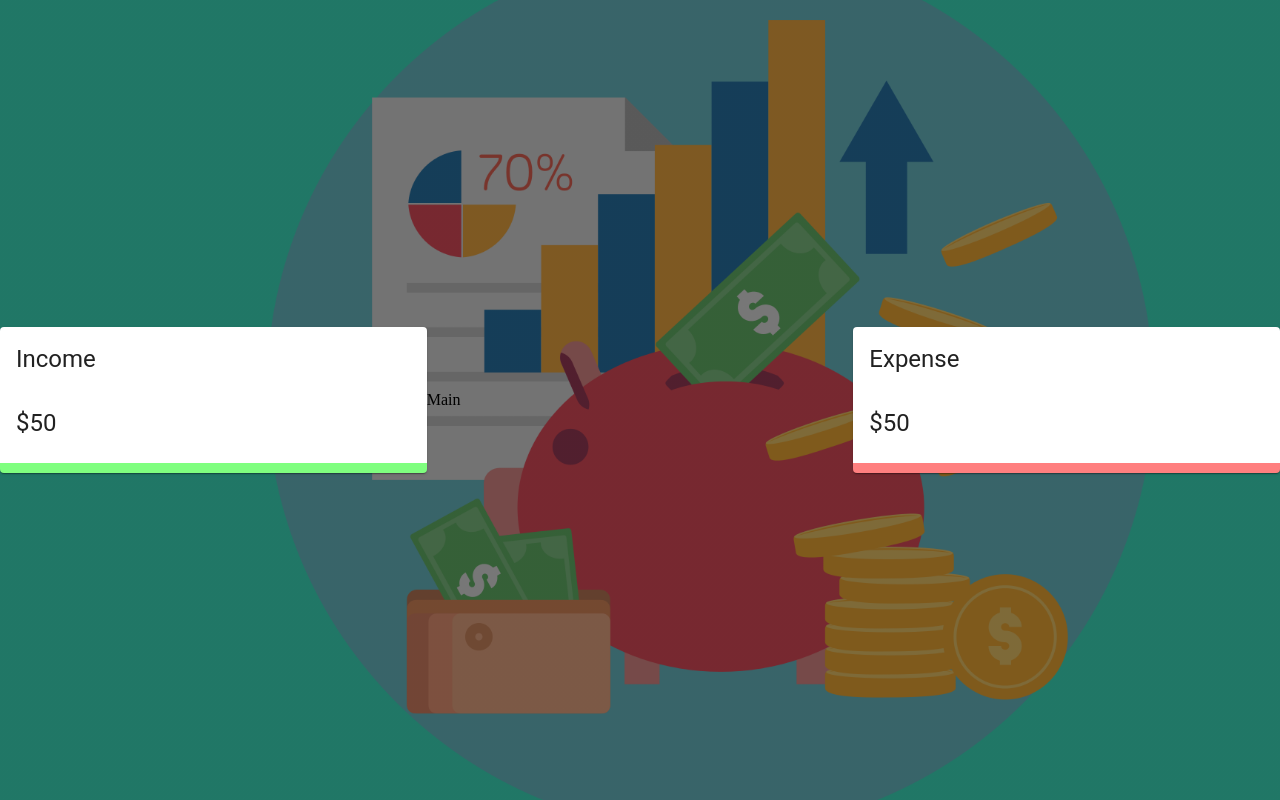
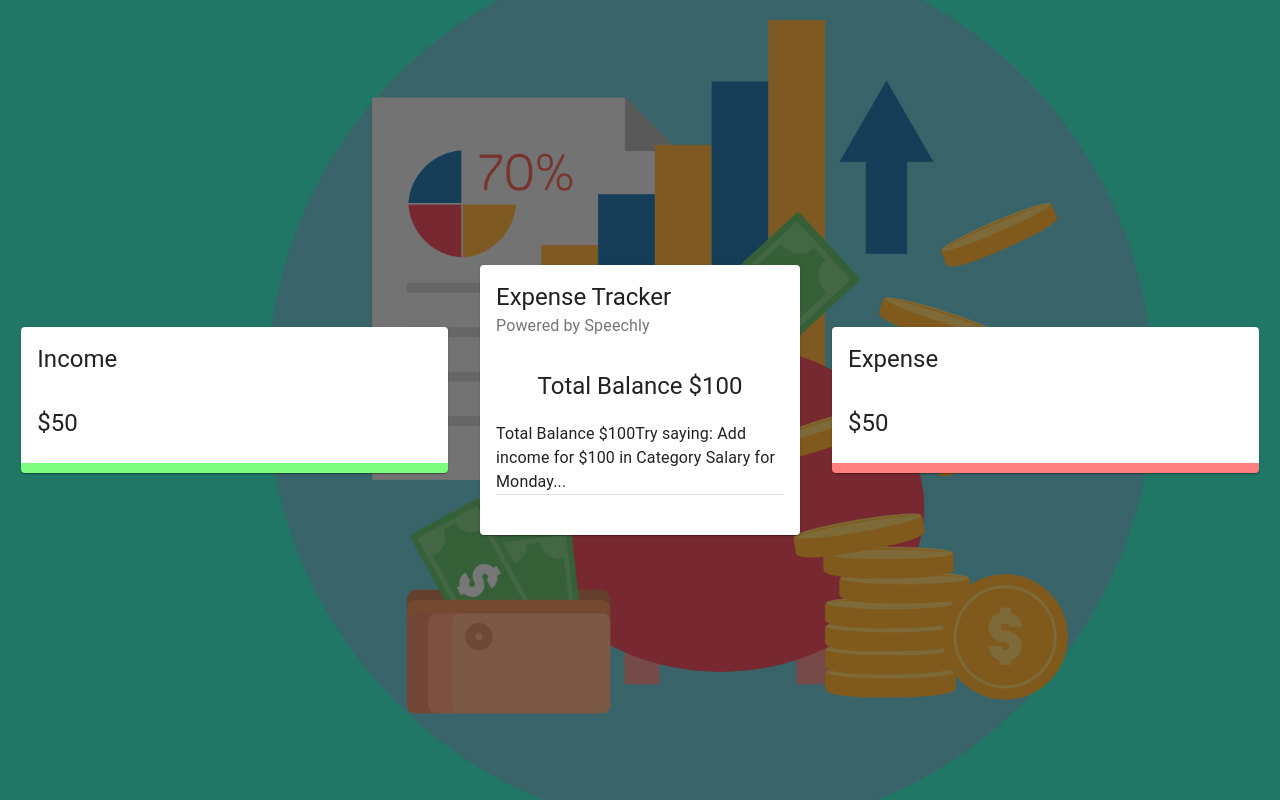
Before and after one commit to harshsharma2210/expense-tracker, a React (Create React App) app: page / in a window 1280 px wide. Built offline with nearby package versions, Linux system fonts and the light colour scheme.

Commit message:
Few Changes

```diff
--- a/src/App.js
+++ b/src/App.js
@@ -1,6 +1,7 @@
 import React from "react";
 import { Grid } from "@material-ui/core";
 import Details from "./components/Details/Details";
+import Main from "./components/Main/Main";
 import useStyles from "./styles";
 
 const App = () => {
@@ -8,7 +9,7 @@
   return (
     <div>
       <Grid
-        className={classes.Grid}
+        className={classes.grid}
         container
         spacing={0}
         alignItems="center"
@@ -18,11 +19,11 @@
         <Grid item xs={12} sm={4}>
           <Details title="Income" />
         </Grid>
-        <Grid item xs={12} sm={4}>
-          Main
+        <Grid item xs={12} sm={3}>
+          <Main />
         </Grid>
         <Grid item xs={12} sm={4}>
-          <Details title="Expense"/>
+          <Details title="Expense" />
         </Grid>
       </Grid>
     </div>
--- /dev/null
+++ b/src/components/Main/Form/styles.js
@@ -0,0 +1,12 @@
+import { makeStyles } from "@material-ui/core";
+
+export default makeStyles(() => ({
+  radioGroup: {
+    display: "flex",
+    justifyContent: "center",
+    marginBottom: "-10px",
+  },
+  button: {
+    marginTop: "20px",
+  },
+}));
--- a/src/components/Main/Main.js
+++ b/src/components/Main/Main.js
@@ -1,24 +1,38 @@
-import { makeStyles } from "@material-ui/core";
+import React from "react";
+import {
+  Card,
+  CardHeader,
+  CardContent,
+  Typography,
+  Grid,
+  Divider,
+} from "@material-ui/core";
 
-export default makeStyles((theme) => ({
-  media: {
-    height: 0,
-    paddingTop: "56.25%", // 16:9
-  },
-  expand: {
-    transform: "rotate(0deg)",
-    marginLeft: "auto",
-    transition: theme.transitions.create("transform", {
-      duration: theme.transitions.duration.shortest,
-    }),
-  },
-  expandOpen: {
-    transform: "rotate(180deg)",
-  },
-  cartContent: {
-    paddingTop: 0,
-  },
-  divider: {
-    margin: "20px 0",
-  },
-}));
+import useStyles from "./styles";
+
+const Main = () => {
+  const classes = useStyles();
+  return (
+    <Card className={classes.root}>
+      <CardHeader title="Expense Tracker" subheader="Powered by Speechly" />
+      <CardContent>
+        <Typography align="center" variant="h5">Total Balance $100</Typography>
+        <Typography variant="subtitle1" style={{lineHeight:'1.5em',marginTop:'20px'}}>Total Balance $100
+        {/* {INFOR CARD} */}
+        Try saying: Add income for $100 in Category Salary for Monday...
+        </Typography>
+      <Divider/>
+      {/* {FORM} */}
+      </CardContent>
+      <CardContent className={classes.cardContent}>
+        <Grid container spacing={2}>
+          <Grid item xs={12}>
+            {/* <List/> */}
+          </Grid>
+        </Grid>
+      </CardContent>
+    </Card>
+  );
+};
+
+export default Main;
```
Also changed, not shown: src/components/Main/Form/Form.js (added, +32 -0 lines).
